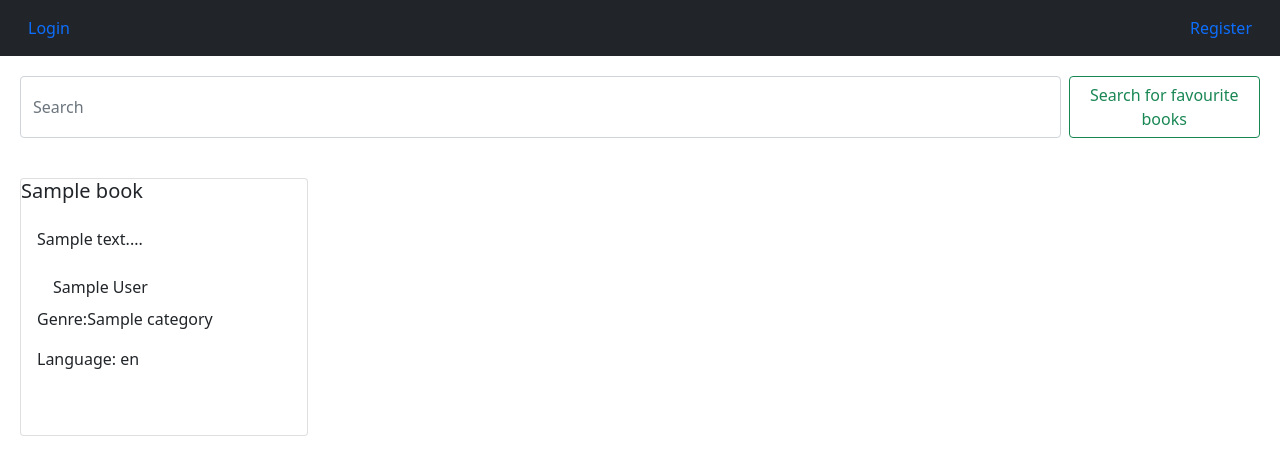
After one commit to vstefan22/Library-site, a Django app: template library_app/templates/library_app/add_to_favourite.html in a window 1280 px wide. The commit adds this page. Shown: the top 475 px of the page. Run offline with Django 3.2, Linux system fonts and the light colour scheme; the template is opened without the code that fills it: most values are stand-ins (such as "Sample title", 1, 10 or a date in 2020).

Commit message:
new feature
user can add favourite books

```diff
--- a/library/settings.py
+++ b/library/settings.py
@@ -72,6 +72,8 @@ TEMPLATES = [
     },
 ]
 
+
+
 WSGI_APPLICATION = 'library.wsgi.application'
 
 
--- a/library_app/admin.py
+++ b/library_app/admin.py
@@ -6,3 +6,4 @@ admin.site.register(models.Person)
 admin.site.register(models.AddReadBook)
 admin.site.register(models.SavedBook)
 admin.site.register(models.Comment)
+admin.site.register(models.FavouriteBooks)
--- /dev/null
+++ b/library_app/templates/library_app/add_to_favourite.html
@@ -0,0 +1,61 @@
+{%extends 'library_app/base.html'%}
+
+<!DOCTYPE html>
+<html lang="en">
+
+<head>
+    <meta charset="UTF-8">
+    <meta http-equiv="X-UA-Compatible" content="IE=edge">
+    <meta name="viewport" content="width=device-width, initial-scale=1.0">
+    <title>Library | Saved books</title>
+</head>
+
+<body>
+
+    {%block content%}
+
+    <form class="d-flex" method="get" action="{% url 'saved'%}" style="margin: 20px;">
+        {%csrf_token%}
+        <input class="form-control me-2" type="search" placeholder="Search" aria-label="Search" name="search">
+        <button class="btn btn-outline-success" type="submit">Search for favourite books</button>
+    </form>
+
+
+    <div class="row">
+
+
+
+        <div class="col-sm-2" style="margin: 20px;">
+
+
+            <div class="card text-reset" style="width: 18rem;">
+
+                <h5 class="card-title">{{favourite_books.book.title}}</h5>
+                <div class="card-body">
+                    <p class="card-text">{{favourite_books.book.description|slice:255}}...</p>
+
+                    <ul class="list-group list-group-flush">
+                        <li class="list-group-item">{{favourite_books.book.author}}</li>
+                    </ul>
+
+
+                    <p>Genre:{{favourite_books.book.category}}</p>
+                    <p>Language: {{favourite_books.book.language}}</p>
+
+
+
+                </div>
+                <div class="card-body">
+
+                </div>
+            </div>
+            </a>
+        </div>
+
+
+    </div>
+
+    {%endblock%}
+</body>
+
+</html>
--- a/library_app/urls.py
+++ b/library_app/urls.py
@@ -21,7 +21,7 @@ urlpatterns = [
     path('profile/<int:pk>/', views.Publisher.as_view(), name  = 'publisher'),
     path('follow/<int:pk>/', views.Follow.as_view(), name = 'follow'),
     path('new_followers', views.NewFollowers.as_view(), name = 'new_followers'),
-    path('add_to_favorite/<slug:slug>/', views.AddToFavorite.as_view(), name = 'add_to_favorite'),
+    path('add_to_favorite/<slug:title>/', views.AddToFavourite.as_view(), name = 'add_to_favorite'),
 
     # User account urls
     path('profile/', views.Profile.as_view(), name = 'profile'),
```
Also changed, not shown: library_app/templates/library_app/index.html (+6 -2 lines), library_app/views.py (+12 -7 lines).
